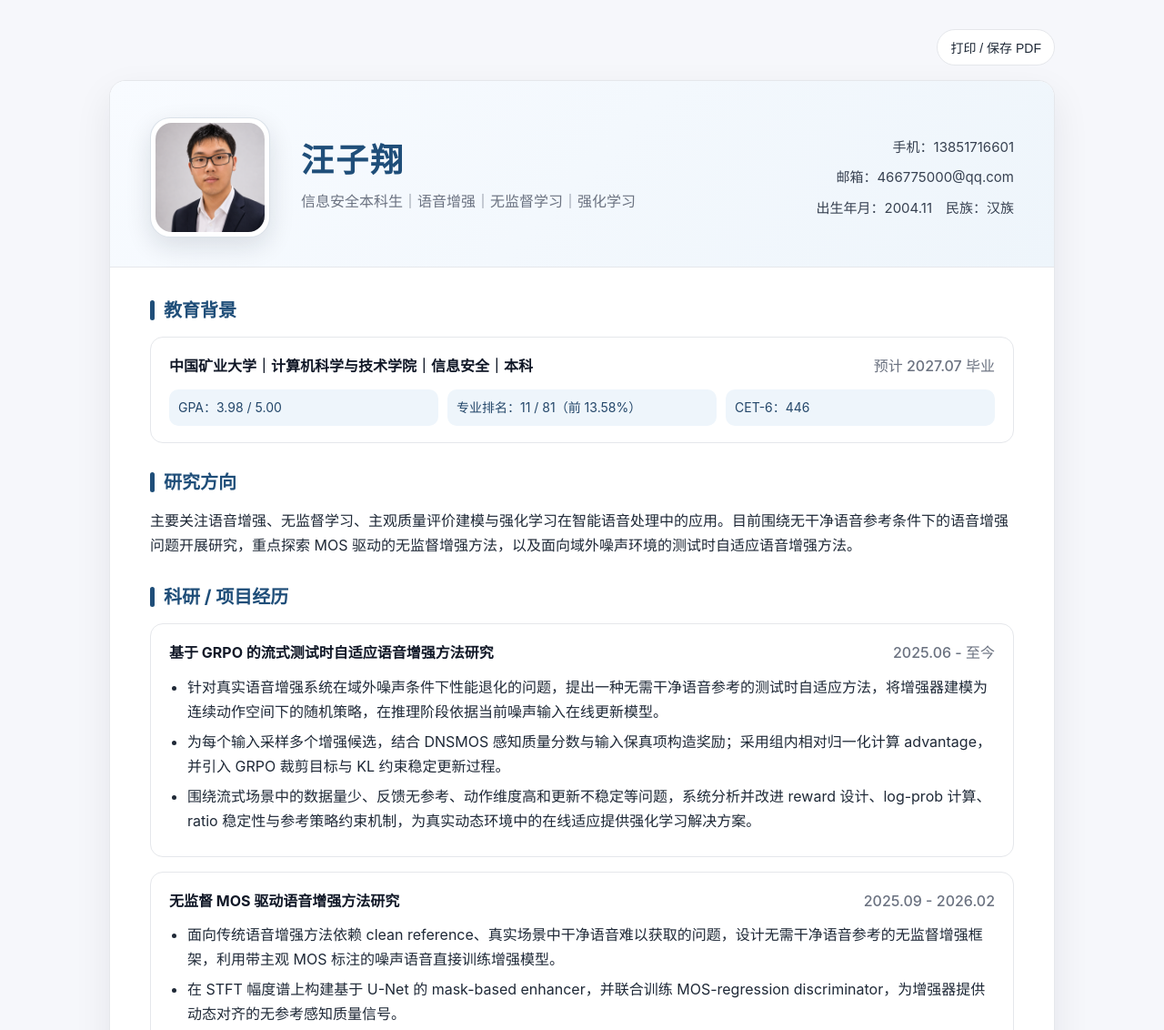
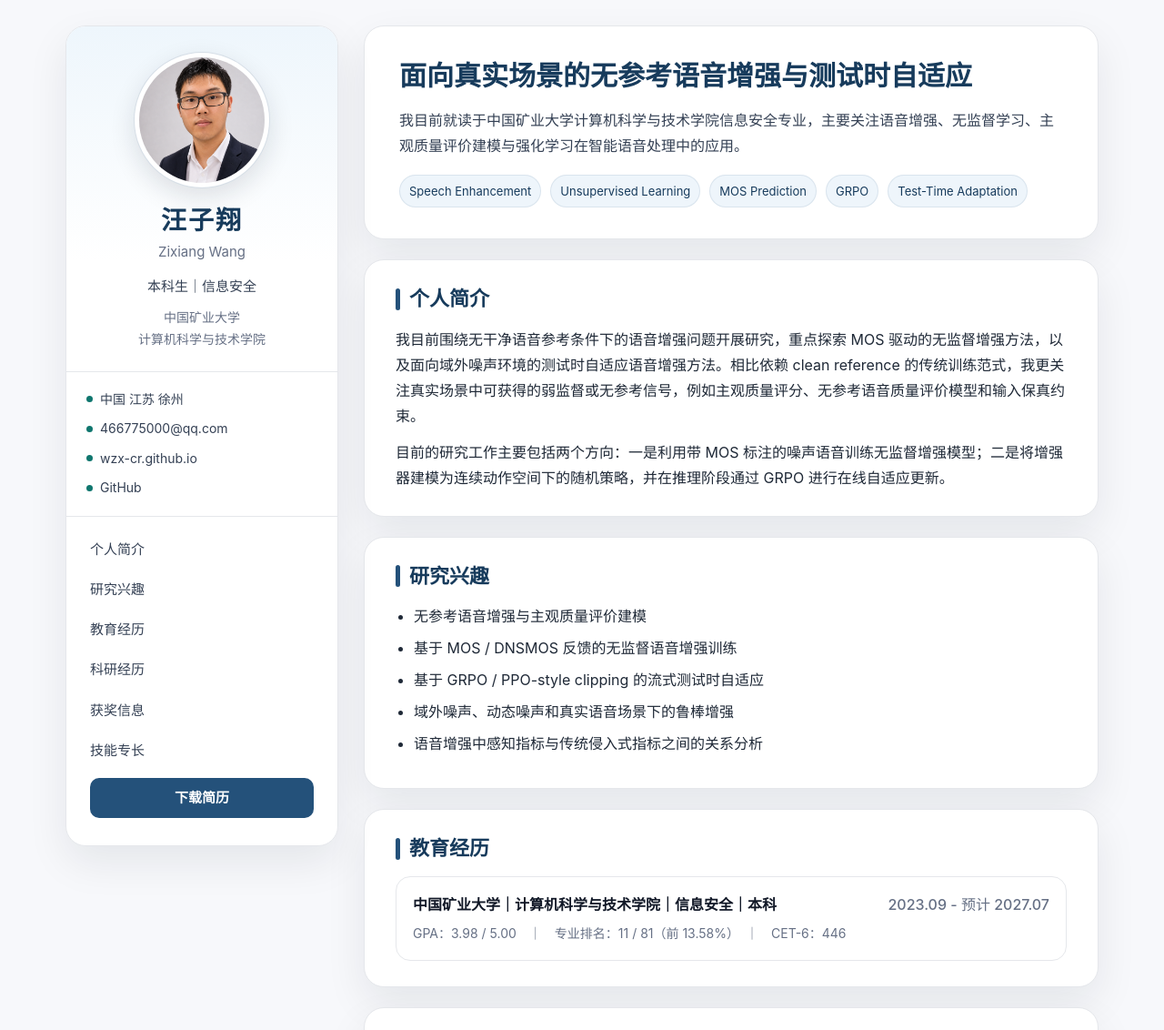
Before and after one commit to wzx-cr/wzx-cr.github.io, a plain HTML site: page index.html in a window 1280 px wide. Shown: the top 1132 px of the page at 91% size. Drawn offline with Linux system fonts and the light colour scheme.

Commit message:
Update index.html

```diff
--- a/index.html
+++ b/index.html
@@ -3,152 +3,284 @@
 <head>
   <meta charset="UTF-8" />
   <meta name="viewport" content="width=device-width, initial-scale=1.0" />
-  <title>汪子翔 | 个人简历</title>
-  <meta name="description" content="汪子翔的个人简历：信息安全本科、语音增强、无监督学习、强化学习与智能语音处理方向。" />
+  <title>汪子翔 - 个人主页</title>
+  <meta name="description" content="汪子翔的个人学术主页：信息安全、语音增强、无监督学习、主观质量评价建模与强化学习。" />
   <style>
     :root {
-      --bg: #f6f7fb;
-      --card: #ffffff;
+      --bg: #f7f8fb;
+      --panel: #ffffff;
       --text: #1f2937;
-      --muted: #6b7280;
+      --muted: #667085;
+      --light: #f1f5f9;
       --line: #e5e7eb;
-      --main: #1f4e79;
-      --main-light: #eef5fb;
-      --accent: #0f766e;
+      --blue: #24517a;
+      --blue-dark: #173b5c;
+      --link: #1d5f99;
+      --green: #0f766e;
+      --shadow: 0 18px 45px rgba(15, 23, 42, 0.08);
     }
 
     * {
       box-sizing: border-box;
     }
 
+    html {
+      scroll-behavior: smooth;
+    }
+
     body {
       margin: 0;
-      font-family: -apple-system, BlinkMacSystemFont, "Segoe UI", "Microsoft YaHei", "PingFang SC", Arial, sans-serif;
       color: var(--text);
       background: var(--bg);
-      line-height: 1.7;
+      font-family: -apple-system, BlinkMacSystemFont, "Segoe UI", "Microsoft YaHei", "PingFang SC", Arial, sans-serif;
+      line-height: 1.75;
     }
 
     a {
-      color: inherit;
+      color: var(--link);
       text-decoration: none;
     }
 
-    .page {
-      max-width: 1080px;
-      margin: 0 auto;
-      padding: 32px 20px 56px;
+    a:hover {
+      text-decoration: underline;
     }
 
-    .resume {
-      background: var(--card);
+    .site {
+      max-width: 1180px;
+      margin: 0 auto;
+      padding: 28px 22px 56px;
+      display: grid;
+      grid-template-columns: 300px minmax(0, 1fr);
+      gap: 28px;
+    }
+
+    .sidebar {
+      position: sticky;
+      top: 24px;
+      align-self: start;
+      background: var(--panel);
       border: 1px solid var(--line);
-      border-radius: 18px;
-      box-shadow: 0 16px 40px rgba(15, 23, 42, 0.08);
+      border-radius: 22px;
+      box-shadow: var(--shadow);
       overflow: hidden;
     }
 
-    .header {
-      display: grid;
-      grid-template-columns: 140px 1.2fr 1fr;
-      align-items: center;
-      gap: 26px;
-      padding: 40px 44px 32px;
-      background: linear-gradient(135deg, #f8fbff 0%, #eef5fb 100%);
+    .profile {
+      padding: 28px 24px 22px;
+      text-align: center;
+      background: linear-gradient(180deg, #eef6fc 0%, #ffffff 68%);
       border-bottom: 1px solid var(--line);
     }
 
-    .avatar-wrap {
-      width: 132px;
-      height: 132px;
-      border-radius: 22px;
+    .photo-frame {
+      width: 150px;
+      height: 150px;
+      margin: 0 auto 18px;
+      border-radius: 50%;
       padding: 5px;
-      background: #ffffff;
-      border: 1px solid rgba(31, 78, 121, 0.16);
+      background: #fff;
+      border: 1px solid rgba(36, 81, 122, 0.18);
       box-shadow: 0 10px 28px rgba(15, 23, 42, 0.12);
     }
 
-    .avatar {
+    .photo-frame img {
       width: 100%;
       height: 100%;
       display: block;
-      border-radius: 18px;
+      border-radius: 50%;
       object-fit: cover;
       object-position: center 22%;
     }
 
     .name {
       margin: 0;
-      font-size: 36px;
+      color: var(--blue-dark);
+      font-size: 28px;
       letter-spacing: 2px;
-      color: var(--main);
-      line-height: 1.2;
+      line-height: 1.25;
     }
 
-    .subtitle {
-      margin: 10px 0 0;
+    .name-en {
+      margin: 4px 0 12px;
       color: var(--muted);
+      font-size: 15px;
+    }
+
+    .role {
+      margin: 0;
+      color: #344054;
+      font-size: 15px;
+    }
+
+    .affiliation {
+      margin: 8px 0 0;
+      color: var(--muted);
+      font-size: 14px;
+    }
+
+    .links {
+      display: grid;
+      gap: 8px;
+      padding: 18px 22px;
+      border-bottom: 1px solid var(--line);
+      font-size: 14px;
+    }
+
+    .links a,
+    .links span {
+      display: flex;
+      align-items: center;
+      gap: 8px;
+      color: #344054;
+      word-break: break-all;
+    }
+
+    .dot {
+      width: 7px;
+      height: 7px;
+      border-radius: 50%;
+      background: var(--green);
+      flex: 0 0 auto;
+    }
+
+    .nav {
+      padding: 14px 14px 18px;
+    }
+
+    .nav a {
+      display: block;
+      padding: 9px 12px;
+      border-radius: 10px;
+      color: #344054;
+      font-size: 15px;
+    }
+
+    .nav a:hover {
+      background: var(--light);
+      color: var(--blue-dark);
+      text-decoration: none;
+    }
+
+    .download {
+      margin: 8px 12px 12px;
+      display: block;
+      padding: 10px 12px;
+      text-align: center;
+      color: #fff !important;
+      background: var(--blue);
+      border-radius: 999px;
+      font-size: 14px;
+      font-weight: 600;
+    }
+
+    .download:hover {
+      background: var(--blue-dark);
+    }
+
+    .main {
+      min-width: 0;
+    }
+
+    .hero,
+    .card {
+      background: var(--panel);
+      border: 1px solid var(--line);
+      border-radius: 22px;
+      box-shadow: var(--shadow);
+    }
+
+    .hero {
+      padding: 34px 38px;
+      margin-bottom: 22px;
+    }
+
+    .hero h1 {
+      margin: 0 0 14px;
+      color: var(--blue-dark);
+      font-size: 30px;
+      line-height: 1.35;
+    }
+
+    .hero p {
+      margin: 0;
+      color: #344054;
       font-size: 16px;
     }
 
-    .contact {
-      display: grid;
-      gap: 8px;
-      align-content: center;
-      font-size: 15px;
-      color: #374151;
+    .keywords {
+      display: flex;
+      flex-wrap: wrap;
+      gap: 10px;
+      margin-top: 18px;
     }
 
-    .contact span {
-      display: block;
-      text-align: right;
+    .keywords span {
+      padding: 6px 10px;
+      border-radius: 999px;
+      background: #eef5fb;
+      color: var(--blue-dark);
+      font-size: 13px;
+      border: 1px solid rgba(36, 81, 122, 0.10);
     }
 
-    .content {
-      padding: 34px 44px 42px;
-    }
-
-    section {
-      margin-bottom: 30px;
-    }
-
-    section:last-child {
-      margin-bottom: 0;
+    .card {
+      padding: 28px 34px;
+      margin-bottom: 22px;
     }
 
     .section-title {
+      margin: 0 0 16px;
       display: flex;
       align-items: center;
       gap: 10px;
-      margin: 0 0 16px;
-      color: var(--main);
-      font-size: 20px;
+      color: var(--blue-dark);
+      font-size: 22px;
       line-height: 1.3;
     }
 
     .section-title::before {
       content: "";
       width: 5px;
-      height: 22px;
+      height: 24px;
+      display: inline-block;
       border-radius: 999px;
-      background: var(--main);
-      display: inline-block;
+      background: var(--blue);
     }
 
-    .edu-card,
-    .item-card {
-      padding: 18px 20px;
+    p {
+      margin: 0 0 12px;
+    }
+
+    p:last-child {
+      margin-bottom: 0;
+    }
+
+    ul {
+      margin: 8px 0 0;
+      padding-left: 20px;
+    }
+
+    li {
+      margin: 7px 0;
+    }
+
+    .timeline {
+      display: grid;
+      gap: 16px;
+    }
+
+    .item {
+      padding: 16px 18px;
       border: 1px solid var(--line);
-      border-radius: 14px;
+      border-radius: 16px;
       background: #fff;
     }
 
-    .edu-main,
     .item-head {
       display: flex;
       justify-content: space-between;
-      gap: 18px;
-      margin-bottom: 8px;
+      gap: 16px;
+      margin-bottom: 6px;
       font-weight: 700;
       color: #111827;
     }
@@ -159,306 +291,225 @@
       font-weight: 500;
     }
 
-    .meta-grid {
-      display: grid;
-      grid-template-columns: repeat(3, minmax(0, 1fr));
-      gap: 10px;
-      margin-top: 12px;
-    }
-
     .meta {
-      padding: 8px 10px;
-      border-radius: 10px;
-      background: var(--main-light);
-      color: #24476a;
+      color: var(--muted);
       font-size: 14px;
     }
 
-    p {
-      margin: 0;
-    }
-
-    .project {
-      margin-bottom: 16px;
-    }
-
-    .project:last-child {
-      margin-bottom: 0;
-    }
-
-    ul {
-      margin: 10px 0 0;
-      padding-left: 20px;
-    }
-
-    li {
-      margin: 6px 0;
-    }
-
     .award-list,
-    .skill-list,
-    .strength-list {
+    .skill-grid {
       display: grid;
-      gap: 10px;
-      padding-left: 0;
+      gap: 12px;
+      padding: 0;
       list-style: none;
-      margin: 0;
     }
 
     .award-list li,
-    .skill-list li,
-    .strength-list li {
+    .skill-grid li {
       margin: 0;
-      padding: 12px 14px;
+      padding: 13px 15px;
       border: 1px solid var(--line);
-      border-radius: 12px;
+      border-radius: 14px;
       background: #fff;
     }
 
-    .tag {
-      display: inline-block;
+    .year {
       margin-right: 8px;
-      color: var(--accent);
+      color: var(--green);
       font-weight: 700;
     }
 
-    .toolbar {
-      display: flex;
-      justify-content: flex-end;
-      gap: 10px;
-      margin-bottom: 16px;
+    .footer {
+      color: var(--muted);
+      text-align: center;
+      font-size: 13px;
+      padding: 8px 0 0;
     }
 
-    .button {
-      border: 1px solid var(--line);
-      background: #fff;
-      color: var(--text);
-      border-radius: 999px;
-      padding: 9px 14px;
-      font-size: 14px;
-      cursor: pointer;
-      transition: all 0.2s ease;
+    @media (max-width: 900px) {
+      .site {
+        grid-template-columns: 1fr;
       }
 
-    .button:hover {
-      border-color: var(--main);
-      color: var(--main);
-      transform: translateY(-1px);
+      .sidebar {
+        position: static;
       }
 
-    @media (max-width: 860px) {
-      .header {
-        grid-template-columns: 110px 1fr;
+      .nav {
+        display: grid;
+        grid-template-columns: repeat(2, minmax(0, 1fr));
+        gap: 4px;
+      }
     }
 
-      .avatar-wrap {
-        width: 108px;
-        height: 108px;
+    @media (max-width: 620px) {
+      .site {
+        padding: 16px 12px 34px;
+      }
+
+      .hero,
+      .card {
+        padding: 24px 20px;
         border-radius: 18px;
       }
 
-      .avatar {
-        border-radius: 14px;
+      .hero h1 {
+        font-size: 24px;
       }
 
-      .contact {
-        grid-column: 1 / -1;
-      }
-
-      .contact span {
-        text-align: left;
-      }
-    }
-
-    @media (max-width: 760px) {
-      .page {
-        padding: 18px 12px 36px;
-      }
-
-      .header {
-        grid-template-columns: 1fr;
-        padding: 30px 24px 24px;
-      }
-
-      .avatar-wrap {
-        width: 120px;
-        height: 120px;
-      }
-
-      .name {
-        font-size: 32px;
-      }
-
-      .content {
-        padding: 26px 22px 32px;
-      }
-
-      .edu-main,
       .item-head {
         display: block;
       }
 
       .time {
         display: block;
-        margin-top: 4px;
+        margin-top: 3px;
       }
 
-      .meta-grid {
+      .nav {
         grid-template-columns: 1fr;
-      }
-    }
-
-    @media print {
-      body {
-        background: #fff;
-      }
-
-      .page {
-        max-width: none;
-        padding: 0;
-      }
-
-      .toolbar {
-        display: none;
-      }
-
-      .resume {
-        border: none;
-        border-radius: 0;
-        box-shadow: none;
-      }
-
-      .header {
-        grid-template-columns: 110px 1.2fr 1fr;
-        padding: 24px 28px 18px;
-      }
-
-      .avatar-wrap {
-        width: 108px;
-        height: 108px;
-        box-shadow: none;
-      }
-
-      .content {
-        padding: 22px 28px 28px;
-      }
-
-      section {
-        margin-bottom: 20px;
-      }
-
-      .edu-card,
-      .item-card,
-      .award-list li,
-      .skill-list li,
-      .strength-list li {
-        break-inside: avoid;
       }
     }
   </style>
 </head>
 <body>
-  <main class="page">
-    <div class="toolbar">
-      <button class="button" onclick="window.print()">打印 / 保存 PDF</button>
+  <div class="site">
+    <aside class="sidebar">
+      <section class="profile">
+        <div class="photo-frame">
+          <img src="./profile.png?v=3" alt="汪子翔个人照片" />
         </div>
+        <h1 class="name">汪子翔</h1>
+        <div class="name-en">Zixiang Wang</div>
+        <p class="role">本科生｜信息安全</p>
+        <p class="affiliation">中国矿业大学<br />计算机科学与技术学院</p>
+      </section>
 
-    <article class="resume">
-      <header class="header">
-        <div class="avatar-wrap">
-          <img class="avatar" src="./profile.png" alt="汪子翔个人照片" />
+      <section class="links" aria-label="个人链接">
+        <span><i class="dot"></i>中国 江苏 徐州</span>
+        <a href="mailto:466775000@qq.com"><i class="dot"></i>466775000@qq.com</a>
+        <a href="https://wzx-cr.github.io/" target="_blank" rel="noopener"><i class="dot"></i>wzx-cr.github.io</a>
+        <a href="https://github.com/wzx-cr" target="_blank" rel="noopener"><i class="dot"></i>GitHub</a>
+      </section>
+
+      <nav class="nav" aria-label="页面导航">
+        <a href="#about">个人简介</a>
+        <a href="#interests">研究兴趣</a>
+        <a href="#education">教育经历</a>
+        <a href="#projects">科研经历</a>
+        <a href="#awards">获奖信息</a>
+        <a href="#skills">技能专长</a>
+        <a class="download" href="./resume.pdf" target="_blank" rel="noopener">下载简历</a>
+      </nav>
+    </aside>
+
+    <main class="main">
+      <section class="hero" id="home">
+        <h1>面向真实场景的无参考语音增强与测试时自适应</h1>
+        <p>
+          我目前就读于中国矿业大学计算机科学与技术学院信息安全专业，主要关注语音增强、无监督学习、主观质量评价建模与强化学习在智能语音处理中的应用。
+        </p>
+        <div class="keywords">
+          <span>Speech Enhancement</span>
+          <span>Unsupervised Learning</span>
+          <span>MOS Prediction</span>
+          <span>GRPO</span>
+          <span>Test-Time Adaptation</span>
         </div>
+      </section>
 
-        <div>
-          <h1 class="name">汪子翔</h1>
-          <p class="subtitle">信息安全本科生｜语音增强｜无监督学习｜强化学习</p>
+      <section class="card" id="about">
+        <h2 class="section-title">个人简介</h2>
+        <p>
+          我目前围绕无干净语音参考条件下的语音增强问题开展研究，重点探索 MOS 驱动的无监督增强方法，以及面向域外噪声环境的测试时自适应语音增强方法。相比依赖 clean reference 的传统训练范式，我更关注真实场景中可获得的弱监督或无参考信号，例如主观质量评分、无参考语音质量评价模型和输入保真约束。
+        </p>
+        <p>
+          目前的研究工作主要包括两个方向：一是利用带 MOS 标注的噪声语音训练无监督增强模型；二是将增强器建模为连续动作空间下的随机策略，并在推理阶段通过 GRPO 进行在线自适应更新。
+        </p>
+      </section>
+
+      <section class="card" id="interests">
+        <h2 class="section-title">研究兴趣</h2>
+        <ul>
+          <li>无参考语音增强与主观质量评价建模</li>
+          <li>基于 MOS / DNSMOS 反馈的无监督语音增强训练</li>
+          <li>基于 GRPO / PPO-style clipping 的流式测试时自适应</li>
+          <li>域外噪声、动态噪声和真实语音场景下的鲁棒增强</li>
+          <li>语音增强中感知指标与传统侵入式指标之间的关系分析</li>
+        </ul>
+      </section>
+
+      <section class="card" id="education">
+        <h2 class="section-title">教育经历</h2>
+        <div class="timeline">
+          <div class="item">
+            <div class="item-head">
+              <span>中国矿业大学｜计算机科学与技术学院｜信息安全｜本科</span>
+              <span class="time">2023.09 - 预计 2027.07</span>
             </div>
-
-        <div class="contact" aria-label="联系方式">
-          <span>手机：13851716601</span>
-          <span>邮箱：466775000@qq.com</span>
-          <span>出生年月：2004.11　民族：汉族</span>
-        </div>
-      </header>
-
-      <div class="content">
-        <section id="education">
-          <h2 class="section-title">教育背景</h2>
-          <div class="edu-card">
-            <div class="edu-main">
-              <span>中国矿业大学｜计算机科学与技术学院｜信息安全｜本科</span>
-              <span class="time">预计 2027.07 毕业</span>
-            </div>
-            <div class="meta-grid">
-              <div class="meta">GPA：3.98 / 5.00</div>
-              <div class="meta">专业排名：11 / 81（前 13.58%）</div>
-              <div class="meta">CET-6：446</div>
+            <div class="meta">GPA：3.98 / 5.00　｜　专业排名：11 / 81（前 13.58%）　｜　CET-6：446</div>
           </div>
         </div>
       </section>
 
-        <section id="research">
-          <h2 class="section-title">研究方向</h2>
-          <p>
-            主要关注语音增强、无监督学习、主观质量评价建模与强化学习在智能语音处理中的应用。目前围绕无干净语音参考条件下的语音增强问题开展研究，重点探索 MOS 驱动的无监督增强方法，以及面向域外噪声环境的测试时自适应语音增强方法。
-          </p>
-        </section>
-
-        <section id="projects">
-          <h2 class="section-title">科研 / 项目经历</h2>
-
-          <div class="item-card project">
+      <section class="card" id="projects">
+        <h2 class="section-title">科研经历</h2>
+        <div class="timeline">
+          <div class="item">
             <div class="item-head">
               <span>基于 GRPO 的流式测试时自适应语音增强方法研究</span>
               <span class="time">2025.06 - 至今</span>
             </div>
             <ul>
-              <li>针对真实语音增强系统在域外噪声条件下性能退化的问题，提出一种无需干净语音参考的测试时自适应方法，将增强器建模为连续动作空间下的随机策略，在推理阶段依据当前噪声输入在线更新模型。</li>
-              <li>为每个输入采样多个增强候选，结合 DNSMOS 感知质量分数与输入保真项构造奖励；采用组内相对归一化计算 advantage，并引入 GRPO 裁剪目标与 KL 约束稳定更新过程。</li>
-              <li>围绕流式场景中的数据量少、反馈无参考、动作维度高和更新不稳定等问题，系统分析并改进 reward 设计、log-prob 计算、ratio 稳定性与参考策略约束机制，为真实动态环境中的在线适应提供强化学习解决方案。</li>
+              <li>针对真实语音增强系统在域外噪声条件下性能退化的问题，提出一种无需干净语音参考的测试时自适应方法，在推理阶段依据当前噪声输入在线更新模型。</li>
+              <li>将增强器建模为连续动作空间下的随机策略，为每个输入采样多个增强候选，结合 DNSMOS 感知质量分数与输入保真项构造奖励。</li>
+              <li>采用组内相对归一化计算 advantage，并引入 GRPO 裁剪目标与 KL 约束，缓解流式场景中的数据量少、反馈无参考、动作维度高和更新不稳定等问题。</li>
             </ul>
           </div>
 
-          <div class="item-card project">
+          <div class="item">
             <div class="item-head">
               <span>无监督 MOS 驱动语音增强方法研究</span>
               <span class="time">2025.09 - 2026.02</span>
             </div>
             <ul>
-              <li>面向传统语音增强方法依赖 clean reference、真实场景中干净语音难以获取的问题，设计无需干净语音参考的无监督增强框架，利用带主观 MOS 标注的噪声语音直接训练增强模型。</li>
+              <li>面向传统语音增强方法依赖 clean reference、真实场景中干净语音难以获取的问题，设计无需干净语音参考的无监督增强框架。</li>
               <li>在 STFT 幅度谱上构建基于 U-Net 的 mask-based enhancer，并联合训练 MOS-regression discriminator，为增强器提供动态对齐的无参考感知质量信号。</li>
-              <li>引入 waveform input-fidelity prior 与 MOS-target jitter，缓解 MOS-only 训练中的过度增强和判别器失准问题；进一步提出 MOS-prioritized data selection 策略，提升训练稳定性与感知质量。</li>
-              <li>在 VoiceBank+DEMAND 测试集上，相比 MOS-GAN 和 MetricGAN-U 在 DNSMOS P.835 指标 SIG / BAK / OVRL 上取得更优表现，其中 OVRL 达到 2.913，验证了联合 MOS 判别器训练和数据筛选策略的有效性。</li>
+              <li>引入 waveform input-fidelity prior 与 MOS-target jitter，进一步提出 MOS-prioritized data selection 策略，提升训练稳定性与感知质量。</li>
+              <li>在 VoiceBank+DEMAND 测试集上，相比 MOS-GAN 和 MetricGAN-U 在 DNSMOS P.835 指标 SIG / BAK / OVRL 上取得更优表现，其中 OVRL 达到 2.913。</li>
             </ul>
+          </div>
         </div>
       </section>
 
-        <section id="awards">
-          <h2 class="section-title">竞赛获奖</h2>
+      <section class="card" id="awards">
+        <h2 class="section-title">获奖信息</h2>
         <ul class="award-list">
-            <li><span class="tag">2024</span>ASC 世界大学生超级计算机大赛 二等奖</li>
-            <li><span class="tag">2024</span>蓝桥杯 A 组省级二等奖</li>
+          <li><span class="year">2024</span>ASC 世界大学生超级计算机大赛 二等奖</li>
+          <li><span class="year">2024</span>蓝桥杯 A 组省级二等奖</li>
         </ul>
       </section>
 
-        <section id="skills">
-          <h2 class="section-title">专业技能</h2>
-          <ul class="skill-list">
-            <li><strong>编程与工具：</strong>Python，C/C++，Linux，Git，conda 环境管理，实验日志分析。</li>
+      <section class="card" id="skills">
+        <h2 class="section-title">技能专长</h2>
+        <ul class="skill-grid">
+          <li><strong>编程与工程：</strong>Python，C/C++，Linux，Git，conda 环境管理，实验日志分析。</li>
           <li><strong>深度学习：</strong>PyTorch，PyTorch Lightning，U-Net，DCCRN，GAN，GRPO，PPO-style clipping。</li>
           <li><strong>语音处理：</strong>STFT/iSTFT，torchaudio，librosa，DNSMOS，PESQ，STOI，SI-SNR。</li>
         </ul>
       </section>
 
-        <section id="strengths">
-          <h2 class="section-title">个人优势</h2>
-          <ul class="strength-list">
-            <li>具备扎实的计算机专业基础和较强的科研实践能力，能够独立完成从问题分析、方法设计、代码实现到实验验证的完整流程。</li>
-            <li>熟悉语音增强模型训练、无参考质量评价指标和实验结果分析，能够结合论文阅读、代码复现和实验调参推进研究问题。</li>
-          </ul>
+      <section class="card" id="contact">
+        <h2 class="section-title">联系方式</h2>
+        <p>欢迎通过邮箱与我交流语音增强、无监督学习、强化学习和智能语音处理相关问题。</p>
+        <p>Email：<a href="mailto:466775000@qq.com">466775000@qq.com</a></p>
+        <p>Homepage：<a href="https://wzx-cr.github.io/" target="_blank" rel="noopener">https://wzx-cr.github.io/</a></p>
       </section>
+
+      <footer class="footer">
+        © 2026 Zixiang Wang. Last updated: 2026.05.
+      </footer>
+    </main>
   </div>
-    </article>
-  </main>
 </body>
 </html>
```
Lines whose indentation alone changed are shown as unchanged.
